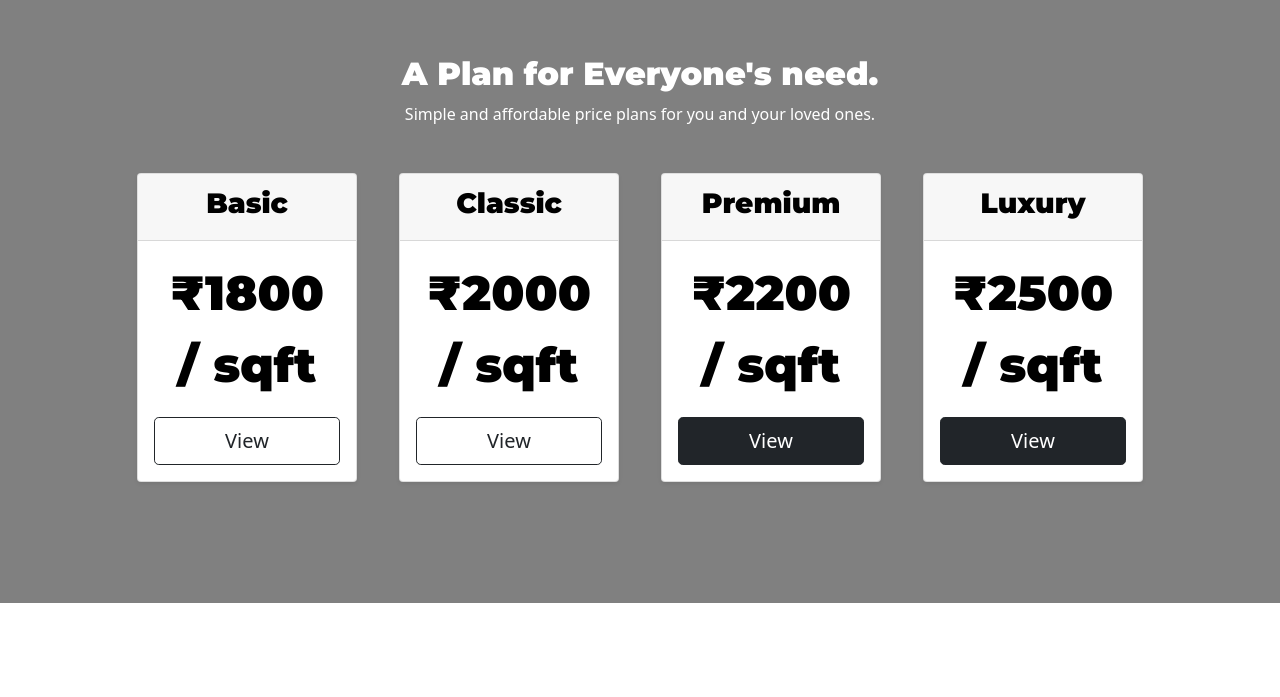
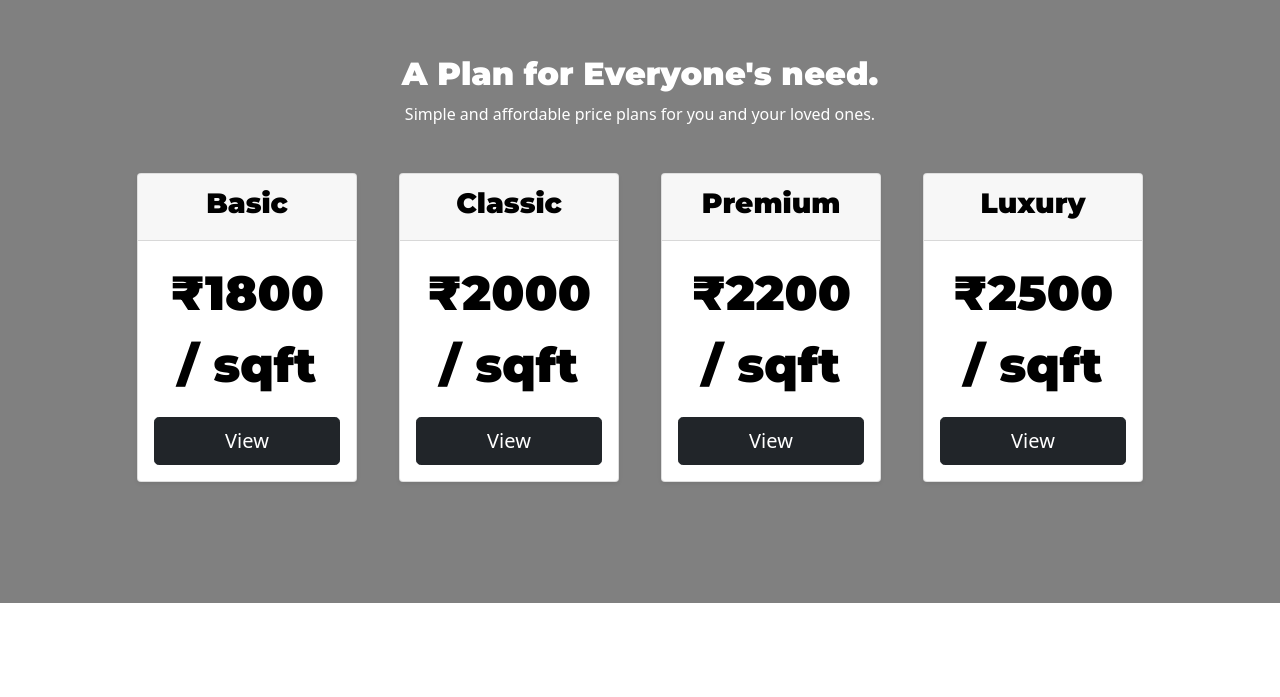
Before and after one commit to Jagadeesh112/Urbanup-Constructions, a plain HTML site: page index.html in a window 1280 px wide. Shown: the part 1617-2314 px from the top of the page. Drawn offline with nearby package versions, Linux system fonts and the light colour scheme.

Commit message:
Update index.html

```diff
--- a/index.html
+++ b/index.html
@@ -77,7 +77,7 @@
         <h1 class="big-heading">Say Hello to Your New Home.</h1>
         <p class="title-paragraph">We Design Residentials Homes At Affordable Prices With Utilizing Latest Technologies.</p>
 
-        <a class="download-button btn btn-info btn-lg" download href="CSS.pdf" type="button">Services</a>
+        <a class="download-button btn btn-info btn-lg" download href="#features" type="button">Services</a>
         <a class="download-button btn btn-info btn-lg android-btn" href="#pricing" type="button">Packages</a>
 
       </div>
@@ -164,7 +164,7 @@
             <!-- <p>5 Matches Per Day</p>
             <p>10 Messages Per Day</p>
             <p>Unlimited App Usage</p> -->
-            <button type="button" class="btn btn-outline-dark btn-lg btn-block">View</button>
+            <button type="button" class="btn btn-dark btn-lg btn-block">View</button>
           </div>
 
         </div>
@@ -179,7 +179,7 @@
 
           <div class="card-body d-grid gap-2">
             <h2 class="pricing-card-heading">₹2000 / sqft</h2>
-            <button type="button" class="btn btn-outline-dark btn-lg">View</button>
+            <button type="button" class="btn btn-dark btn-lg">View</button>
           </div>
 
         </div>
```
